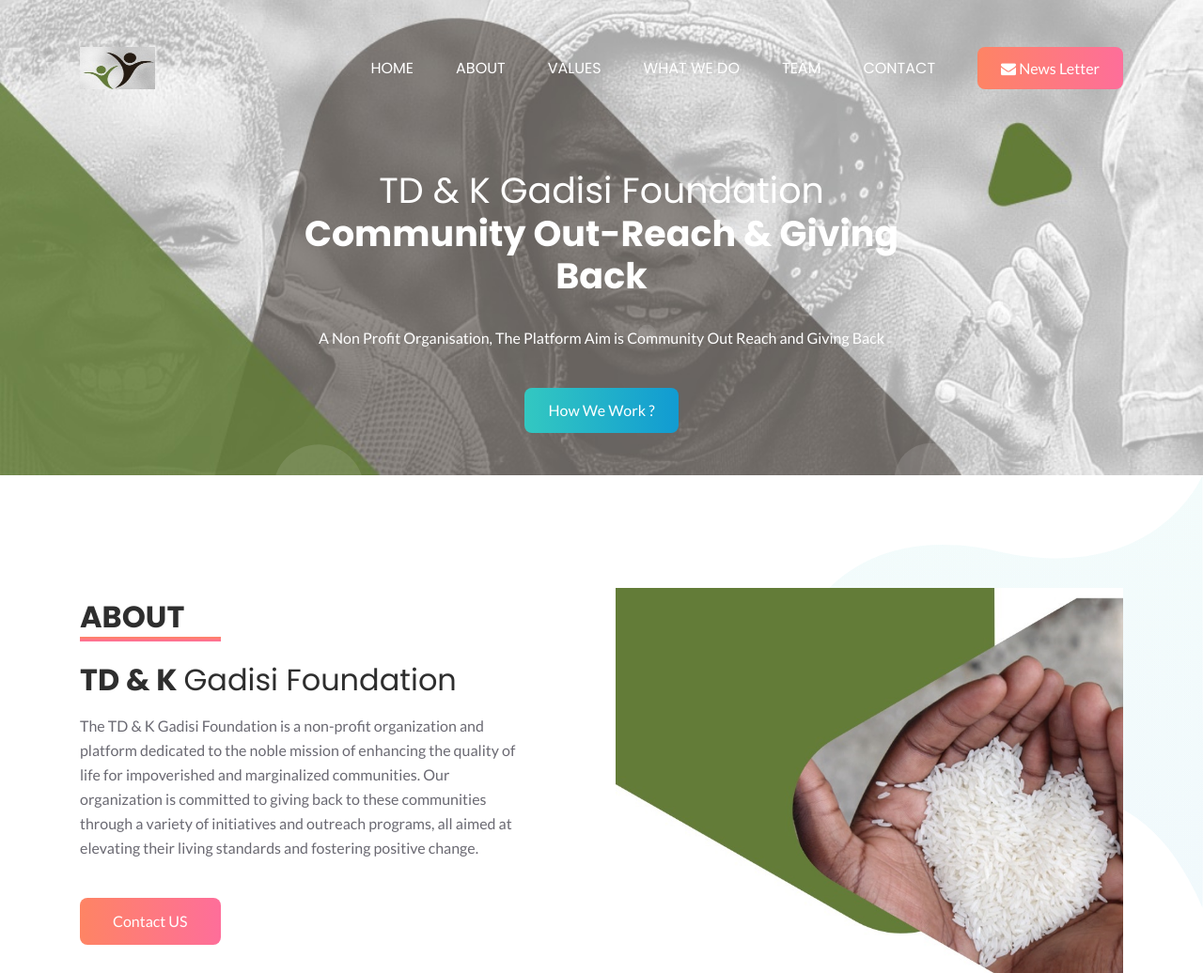
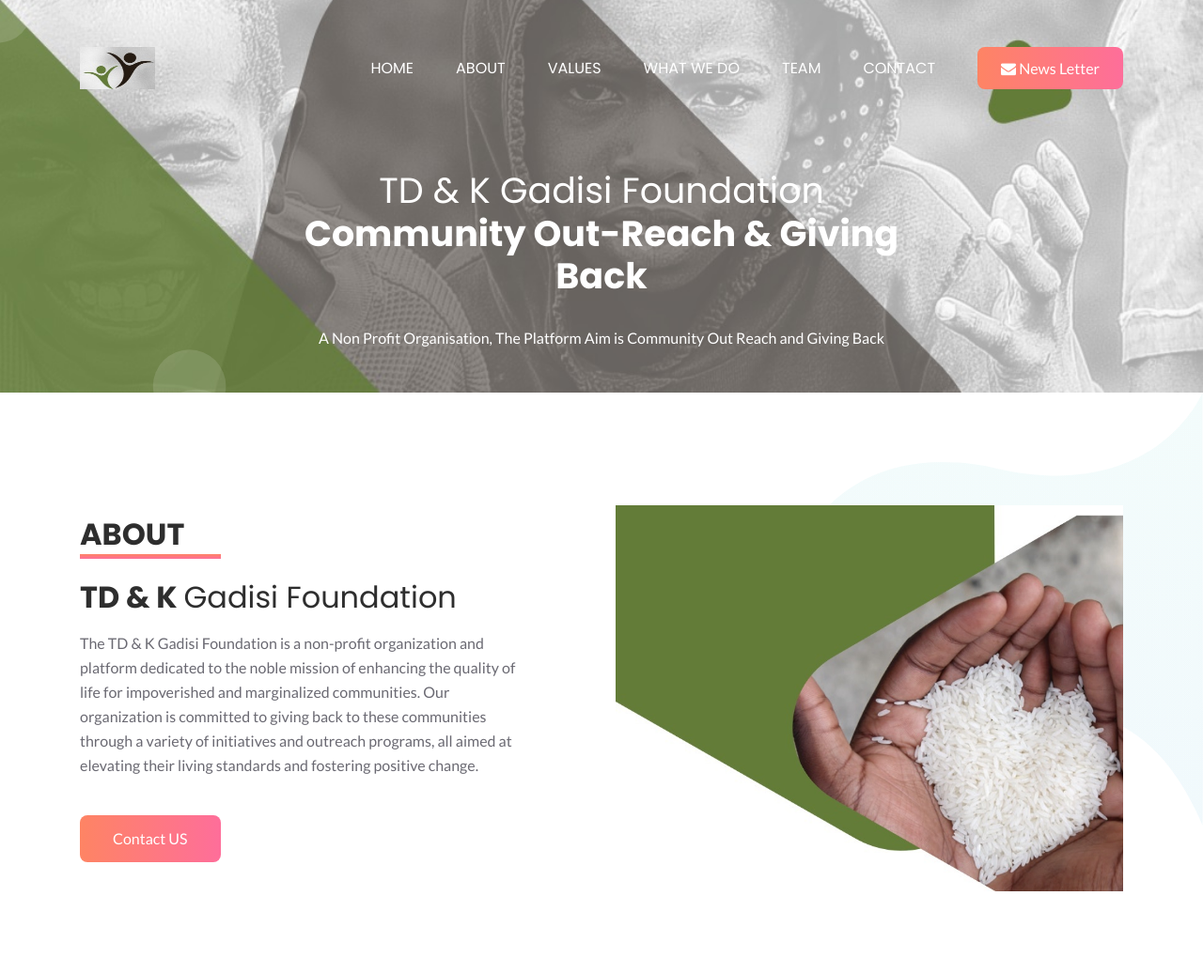
Before and after one commit to Gadisi/website, a Flask app: page / in a window 1280 px wide. Shown: the top 1036 px of the page at 94% size. Run offline with Flask 3, Linux system fonts and the light colour scheme; parts of the project's set-up code (start-up, migrations or seed data) failed here and were passed over; some libraries are stand-ins or nearby versions; some web fonts are replaced.

Commit message:
fixed template links

```diff
--- a/templates/index.html
+++ b/templates/index.html
@@ -94,7 +94,6 @@
                         <h3 class="header-sub-title wow fadeInUp" data-wow-duration="1.3s" data-wow-delay="0.2s">TD & K Gadisi Foundation</h3>
                         <h2 class="header-title wow fadeInUp" data-wow-duration="1.3s" data-wow-delay="0.5s">Community Out-Reach & Giving Back</h2>
                         <p class="text wow fadeInUp" data-wow-duration="1.3s" data-wow-delay="0.8s">A Non Profit Organisation, The Platform Aim is Community Out Reach and Giving Back </p>
-                        <a href="#how" class="main-btn wow fadeInUp" data-wow-duration="1.3s" data-wow-delay="1.1s">How We Work ?</a>
                     </div> <!-- header hero content -->
                 </div>
             </div> <!-- row -->
```
